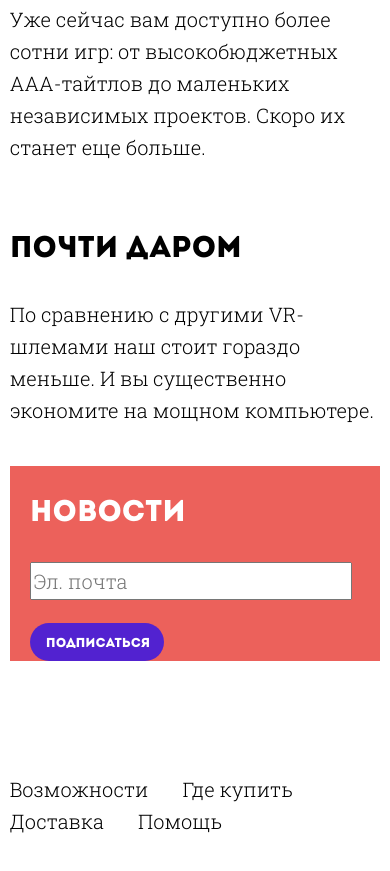
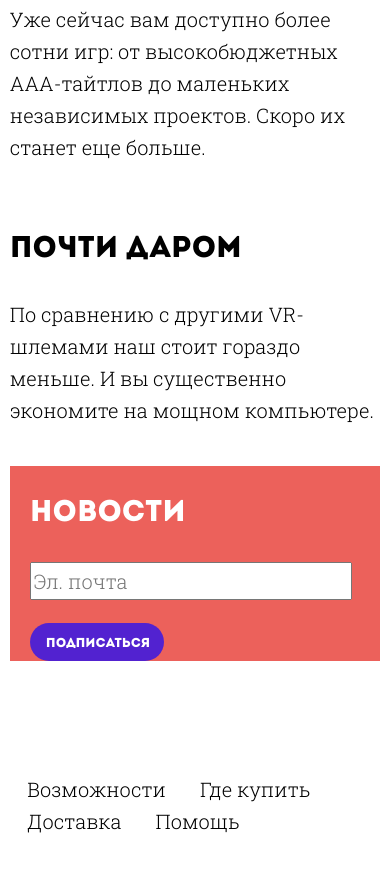
Before and after one commit to DinaraDervel/itgirlschool-week8, a plain HTML site: page week8-task3/possibilities.html in a window 390 px wide. Shown: the part 1980-2851 px from the top of the page. Drawn offline with Linux system fonts and the light colour scheme.

Commit message:
delete media query for 'footer__menu' class

```diff
--- a/week8-task3/assets/styles/style.css
+++ b/week8-task3/assets/styles/style.css
@@ -172,9 +172,6 @@
     width: 95%;
     grid-template-columns: 1fr 1fr;
   }
-  .footer__menu {
-    width: 95%;
-  }
 }
 /*Mobile*/
 @media (max-width: 767px) {
```
